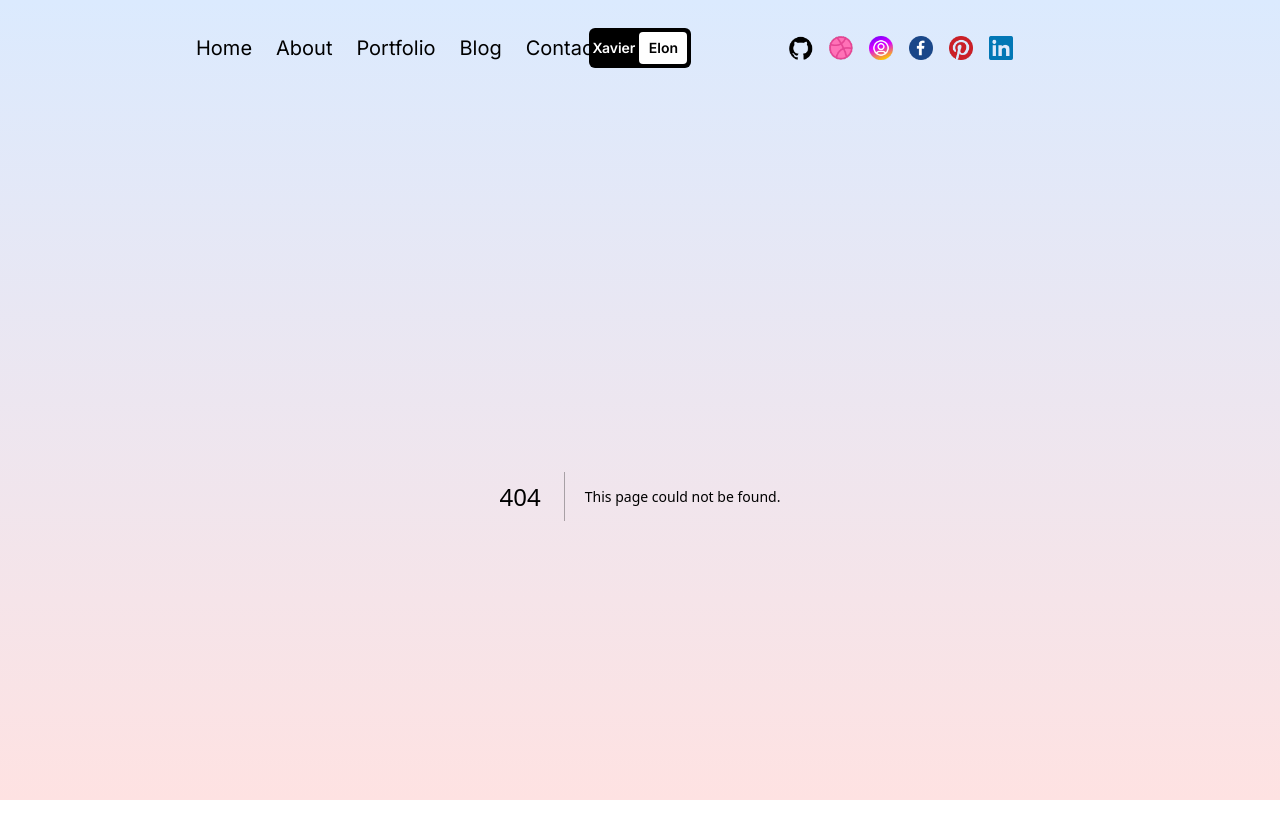
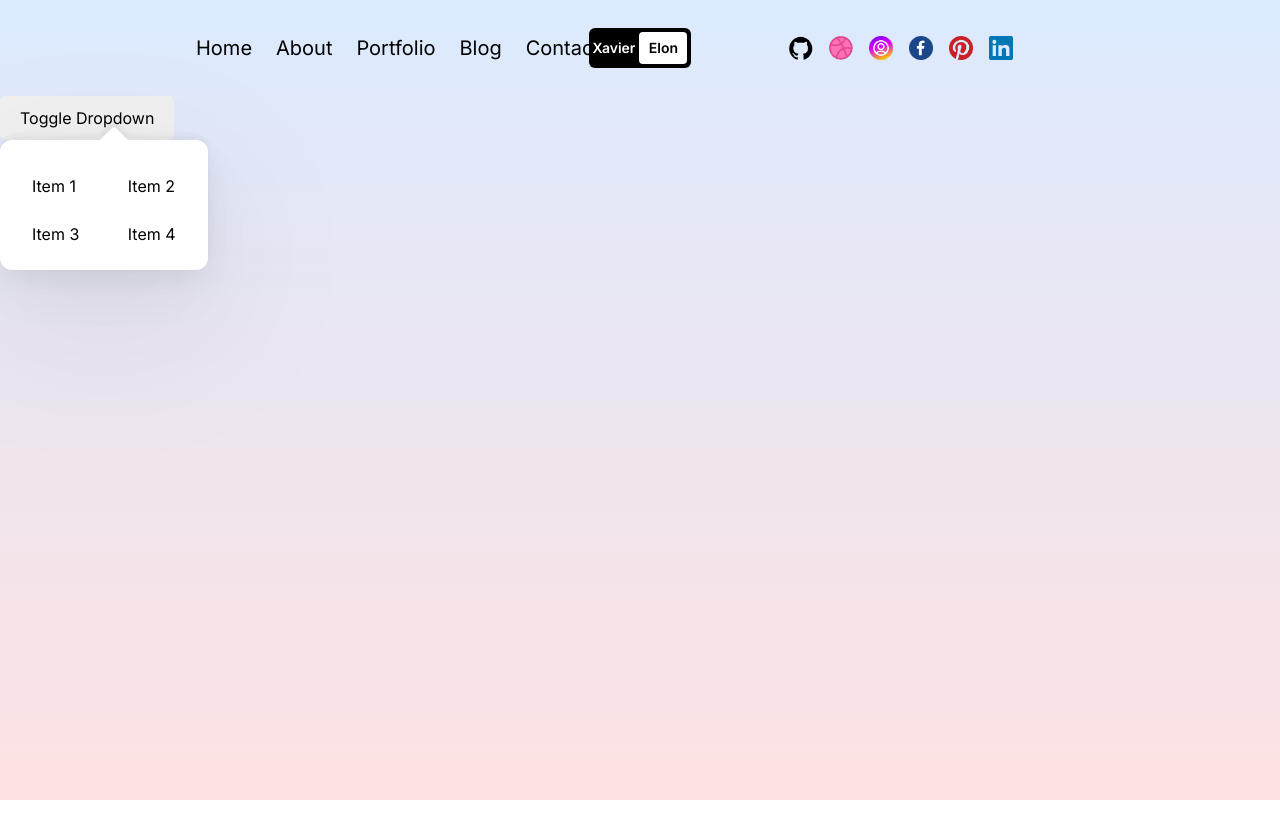
Before and after one commit to XavierElon/xavierelon-portfolio, a Next.js app: page /test in a window 1280 px wide. Before the commit this address had no page. Shown: the top 838 px of the page. After the commit the page ends 800 px from the top, so only its background shows below. Built offline with nearby package versions, Linux system fonts and the light colour scheme.

Commit message:
custom dropdown component

```diff
--- a/package.json
+++ b/package.json
@@ -12,7 +12,8 @@
     "framer-motion": "^11.3.6",
     "next": "14.2.5",
     "react": "18",
-    "react-dom": "18"
+    "react-dom": "18",
+    "styled-components": "^6.1.12"
   },
   "devDependencies": {
     "autoprefixer": "10.4.19",
--- /dev/null
+++ b/src/app/test/page.jsx
@@ -0,0 +1,11 @@
+const { default: Dropdown } = require('@/components/dropDown')
+
+const TestPage = () => {
+  return (
+    <div className="">
+      <Dropdown />
+    </div>
+  )
+}
+
+export default TestPage
--- /dev/null
+++ b/src/components/dropDown.jsx
@@ -0,0 +1,72 @@
+'use client'
+
+import React, { useState } from 'react'
+import styled from 'styled-components'
+
+const DropdownContainer = styled.div`
+  position: relative;
+  display: inline-block;
+`
+
+const DropdownButton = styled.button`
+  padding: 10px 20px;
+  background-color: #f0f0f0;
+  border: none;
+  border-radius: 5px;
+  cursor: pointer;
+`
+
+const DropdownContent = styled.div`
+  position: relative;
+  z-index: 1000;
+  display: grid;
+  grid-template-columns: 1fr 1fr;
+  gap: 8px 32px;
+  padding: 26px 24px 16px; // Increased top padding
+  border-radius: 12px;
+  background: white;
+  will-change: transform;
+  filter: drop-shadow(0 -5.9px 2.7px hsl(var(--dropdown-shadow-color, 0deg 0% 0%) / 0.025)) drop-shadow(0 -1.2px 6.9px hsl(var(--dropdown-shadow-color, 0deg 0% 0%) / 0.025)) drop-shadow(0 8px 14.2px hsl(var(--dropdown-shadow-color, 0deg 0% 0%) / 0.05)) drop-shadow(0 21.9px 29.2px hsl(var(--dropdown-shadow-color, 0deg 0% 0%) / 0.05)) drop-shadow(0 49px 80px hsl(var(--dropdown-shadow-color, 0deg 0% 0%) / 0.07));
+
+  &::before {
+    content: '';
+    position: absolute;
+    top: -10px;
+    left: 50%;
+    transform: translateX(-50%);
+    width: 20px;
+    height: 20px;
+    background: white;
+    border-radius: 4px 0;
+    transform: rotate(45deg);
+    box-shadow: -3px -3px 5px rgba(0, 0, 0, 0.04);
+  }
+`
+
+const DropdownItem = styled.div`
+  padding: 8px;
+  cursor: pointer;
+  &:hover {
+    background-color: #f0f0f0;
+  }
+`
+
+const Dropdown = () => {
+  const [isOpen, setIsOpen] = useState(false)
+
+  const toggleDropdown = () => setIsOpen(!isOpen)
+
+  return (
+    <DropdownContainer>
+      <DropdownButton onClick={toggleDropdown}>Toggle Dropdown</DropdownButton>
+      <DropdownContent isOpen={isOpen}>
+        <DropdownItem>Item 1</DropdownItem>
+        <DropdownItem>Item 2</DropdownItem>
+        <DropdownItem>Item 3</DropdownItem>
+        <DropdownItem>Item 4</DropdownItem>
+      </DropdownContent>
+    </DropdownContainer>
+  )
+}
+
+export default Dropdown
```
Also changed, not shown: 1 other file (tests, documents, lock files or other folders).
